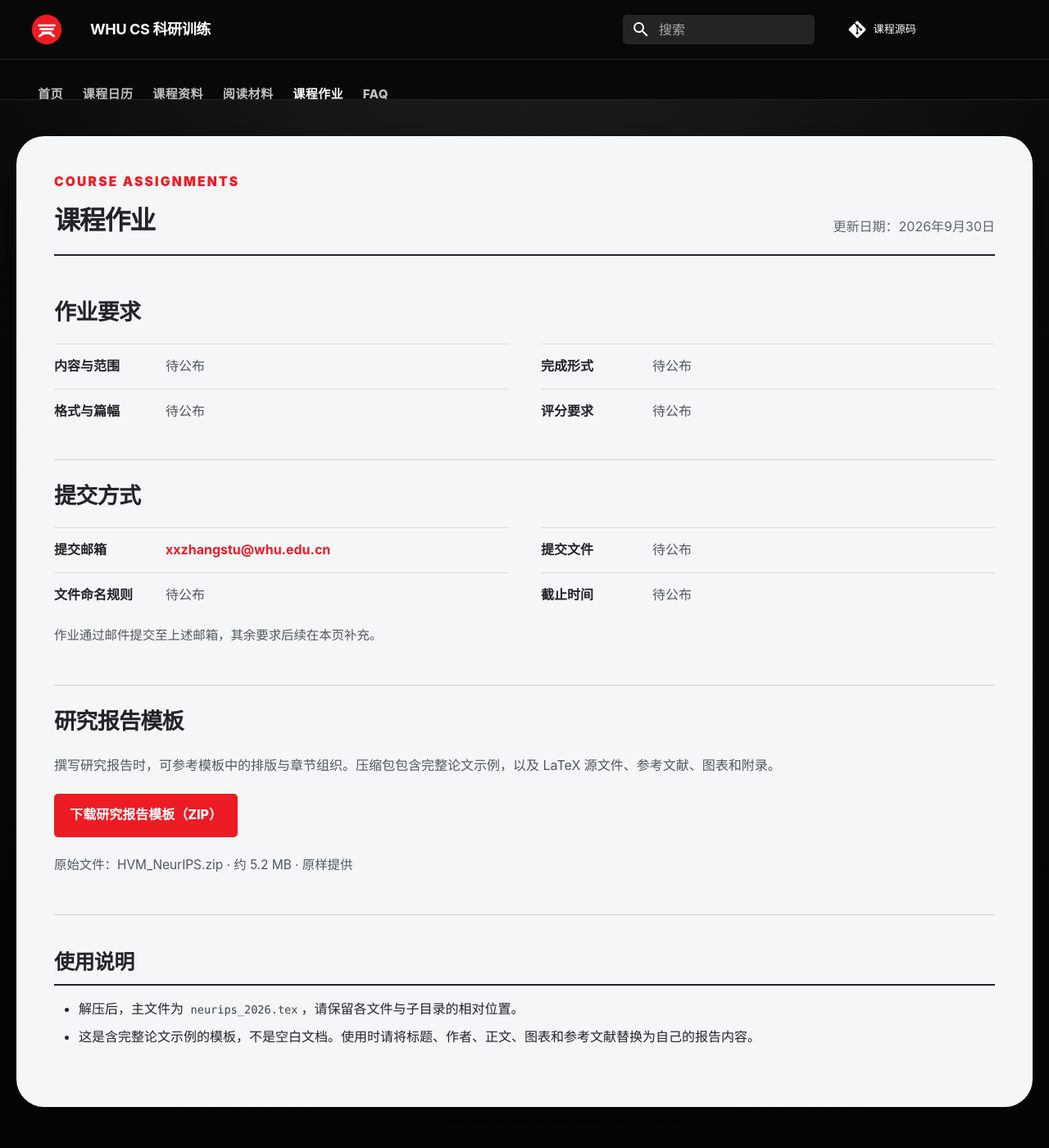
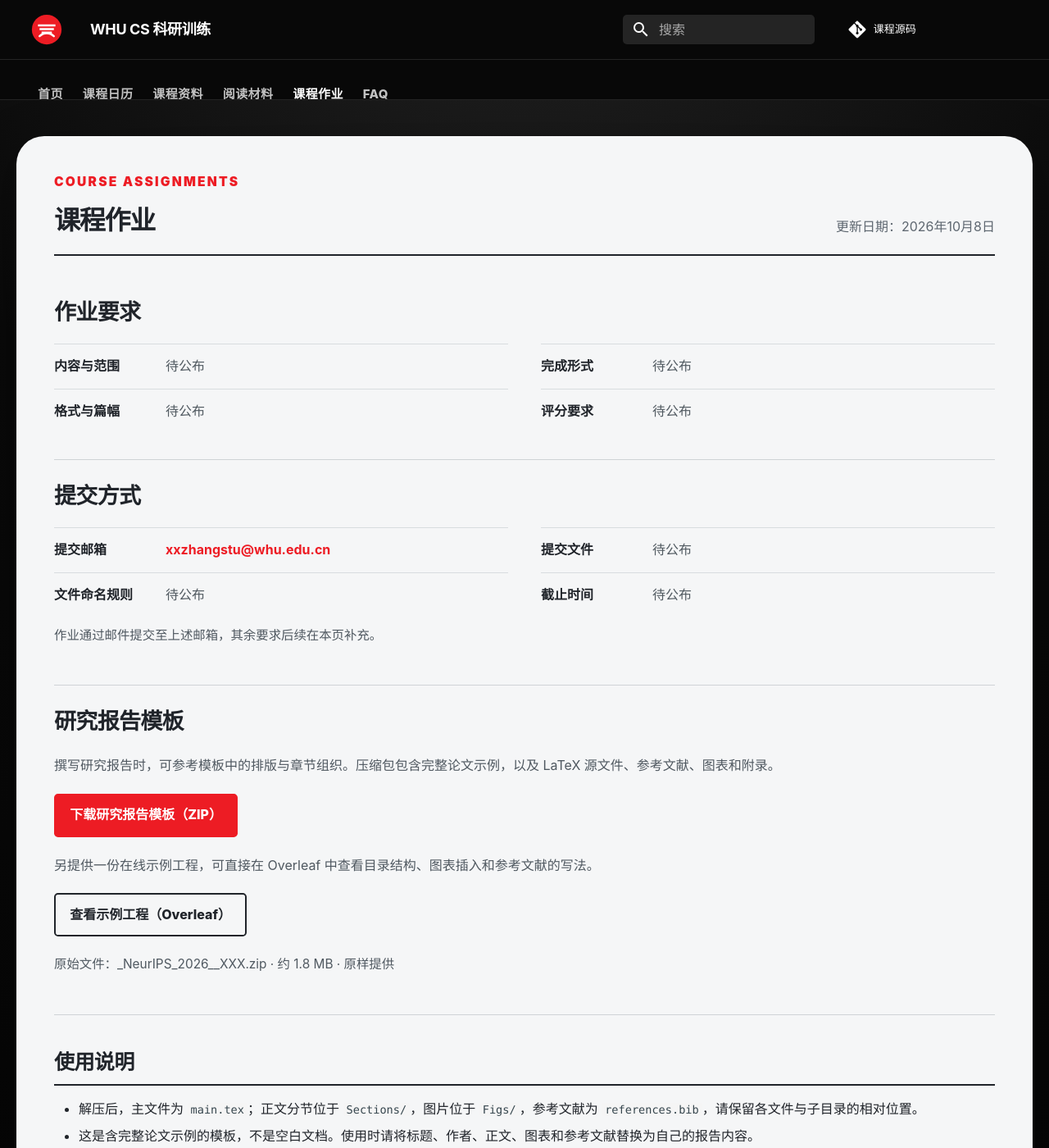
Before and after one commit to xxzhang99/research-training-course, an MkDocs documentation site: the page built from docs/assignments/index.md, in a window 1280 px wide and 1400 px high. Shown: the whole window at 82% size. Built offline with MkDocs 1.6.1 and Material for MkDocs 9.7.7, drawn with Linux system fonts in a browser that asks for light colours; comment, search, counter and statistics services are not loaded; some of the changed text lies outside the part shown.

Commit message:
Replace report template archive and add Overleaf example

```diff
--- a/docs/assets/css/extra.css
+++ b/docs/assets/css/extra.css
@@ -288,6 +288,8 @@ body { color: var(--course-ink); background: var(--course-black); }
 .downloads { display: flex; flex-wrap: wrap; gap: .65rem; margin: 1rem 0; }
 .downloads a { padding: .58rem .86rem; border: 2px solid var(--course-red); border-radius: .24rem; text-decoration: none; font-weight: 850; }
 .downloads a:first-child { background: var(--course-red); color: #fff; }
+.downloads a.secondary { border-color: var(--course-ink); background: transparent; color: var(--course-ink); }
+.downloads a.secondary:hover { background: var(--course-ink); color: #fff; }
 .notice { margin: 1rem 0; padding: .85rem 1rem; border-left: 5px solid var(--course-red); background: #f6e5e6; }
 .small-note { margin: .4rem 0 .8rem; color: var(--course-muted); font-size: .77rem; }
 .simple-hero { border-bottom: 2px solid var(--course-ink); }
--- a/docs/assignments/index.md
+++ b/docs/assignments/index.md
@@ -6,7 +6,7 @@ hide:
 
 <div class="assignment-head">
 <div><div class="course-eyebrow">Course assignments</div><h1>课程作业</h1></div>
-<div class="assignment-note">更新日期：2026年9月30日</div>
+<div class="assignment-note">更新日期：2026年10月8日</div>
 </div>
 
 <section class="home-section" aria-labelledby="assignment-requirements">
@@ -34,12 +34,17 @@ hide:
 <h2 id="research-report-template">研究报告模板</h2>
 <p>撰写研究报告时，可参考模板中的排版与章节组织。压缩包包含完整论文示例，以及 LaTeX 源文件、参考文献、图表和附录。</p>
 <div class="downloads">
-<a href="../assets/files/assignments/research-report-template-2026-09-30.zip" download="研究报告模板.zip">下载研究报告模板（ZIP）</a>
+<a href="../assets/files/assignments/research-report-template-2026-10-08.zip" download="研究报告模板.zip">下载研究报告模板（ZIP）</a>
 </div>
-<p class="small-note">原始文件：HVM_NeurIPS.zip · 约 5.2 MB · 原样提供</p>
+<p>另提供一份在线示例工程，可直接在 Overleaf 中查看目录结构、图表插入和参考文献的写法。</p>
+<div class="downloads">
+<a class="secondary" href="https://www.overleaf.com/project/6ac7503e7f10c0f9b7dd062e" target="_blank" rel="noopener">查看示例工程（Overleaf）</a>
+</div>
+<p class="small-note">原始文件：_NeurIPS_2026__XXX.zip · 约 1.8 MB · 原样提供</p>
 </section>
 
 ## 使用说明
 
-- 解压后，主文件为 `neurips_2026.tex`，请保留各文件与子目录的相对位置。
+- 解压后，主文件为 `main.tex`；正文分节位于 `Sections/`，图片位于 `Figs/`，参考文献为 `references.bib`，请保留各文件与子目录的相对位置。
 - 这是含完整论文示例的模板，不是空白文档。使用时请将标题、作者、正文、图表和参考文献替换为自己的报告内容。
+- Overleaf 示例工程用于对照排版效果，打开可能需要 Overleaf 账号或访问权限。
```
Also changed, not shown: 2 other files.
